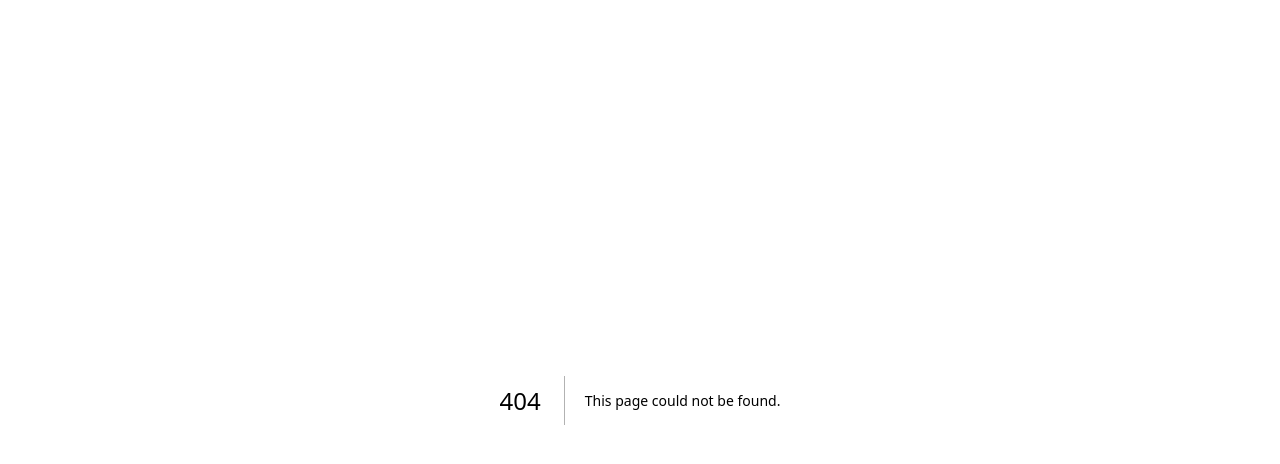
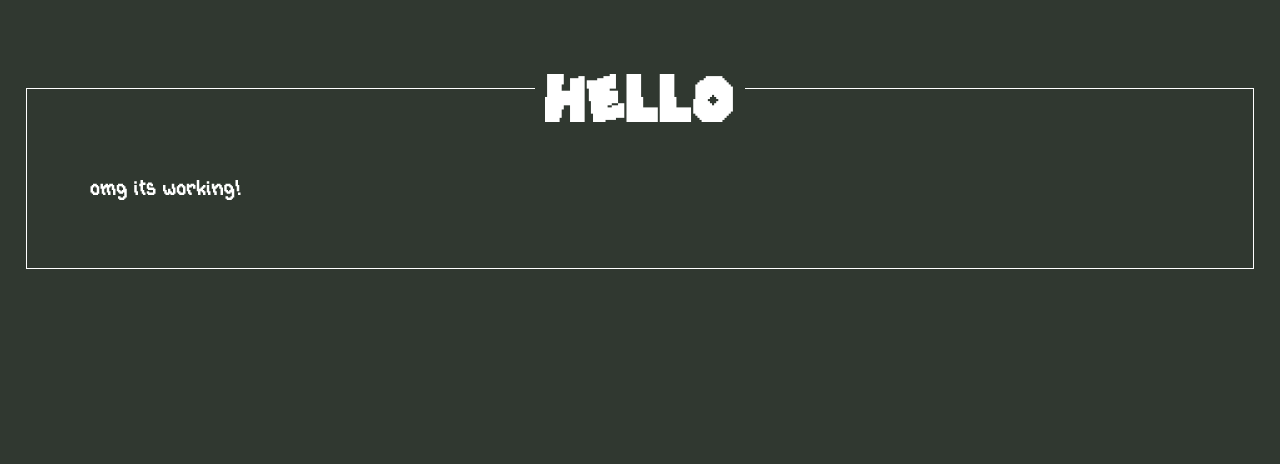
Before and after one commit to codingkatty/calculate, a Next.js app: page /dashboard in a window 1280 px wide. Before the commit this address had no page. Shown: the top 464 px of the page. Built offline with nearby package versions, Linux system fonts and the light colour scheme.

Commit message:
hack club auth

```diff
--- /dev/null
+++ b/app/api/auth/[...all]/route.ts
@@ -0,0 +1,4 @@
+import { auth } from "@/lib/auth";
+import { toNextJsHandler } from "better-auth/next-js";
+
+export const { GET, POST } = toNextJsHandler(auth);
--- /dev/null
+++ b/app/dashboard/page.tsx
@@ -0,0 +1,12 @@
+export default function Dashboard() {
+    return (
+        <div>
+            <fieldset className="border lg:mx-[2%] mx-[5%] mt-[20%] lg:mt-[5%]">
+                <legend className="mx-auto font-mario px-[10px] text-2xl lg:text-5xl headline select-none">hello</legend>
+                <p className="font-pirkkala text-xl lg:p-16 p-8 lg:w-[60%]">
+                    omg its working!
+                </p>
+            </fieldset>
+        </div>
+    )
+}
--- a/app/globals.css
+++ b/app/globals.css
@@ -119,3 +119,21 @@ body {
   padding: 5px 50px;
   border-radius: 10px;
 }
+
+.otherbtn {
+  background-color: #7cedf9;
+  padding: 5px 50px;
+  border-radius: 10px;
+  color:#303830;
+  cursor: pointer;
+}
+
+.otherbtn:hover {
+  background-color: #aaf6ff;
+  color:#545f54;
+}
+
+.otherbtn:active {
+  background-color: #30c2d3;
+  color:#000000;
+}
--- a/app/page.tsx
+++ b/app/page.tsx
@@ -4,6 +4,7 @@ import { ScrollTrigger } from "gsap/ScrollTrigger";
 import { SplitText } from "gsap/SplitText";
 import { useGSAP } from '@gsap/react';
 import { useEffect } from 'react';
+import { authClient } from '@/lib/auth-client';
 
 gsap.registerPlugin(useGSAP);
 gsap.registerPlugin(ScrollTrigger);
@@ -63,6 +64,13 @@ export default function Home() {
             }
         );
     })
+
+    async function handleLogin() {
+        await authClient.signIn.oauth2({
+            providerId: "hackclub",
+            callbackURL: "/dashboard",
+        })
+    }
     return (
         <main>
             <div className="lg:h-screen h-[50%] bg-[#303830] hero">
@@ -93,14 +101,15 @@ export default function Home() {
                     <legend className="mx-auto font-mario px-[10px] text-2xl lg:text-5xl headline select-none">the challenge</legend>
                     <p className="font-pirkkala text-xl lg:px-16 px-8 lg:pt-16 pt-8 lg:w-[60%]">Hey there! Have you ever tried building a calculator? I made a really simple one when I was first leaning python. Anywaysss- from <span className="b">June 22nd</span> till <span className="l">July 17th</span>: <br /> <br />
 
-                    <span className="text-3xl">
-                        <span className="text-[#fff4bb]">you ship</span>: any project that can calculate, and <br /> <span className="text-[#fff4bb]">we'll ship you</span> an <span className="y">(actual) calculator!!</span>
-                    </span>
+                        <span className="text-3xl">
+                            <span className="text-[#fff4bb]">you ship</span>: any project that can calculate, and <br /> <span className="text-[#fff4bb]">we'll ship you</span> an <span className="y">(actual) calculator!!</span>
+                        </span>
 
-                    <br /><br />sounds good? you could make a [<span className="b">calculator app for your <span className="text-white">phone?? sprig?? fridge???</span></span>], [<span className="l">rhythm game involving calculators</span>], or maybe [<span className="g">the worst calculator to ever exist?????</span>] ...well...anything!! even a simple calculator as long as you add your own unique twist to it :-)
+                        <br /><br />sounds good? you could make a [<span className="b">calculator app for your <span className="text-white">phone?? sprig?? fridge???</span></span>], [<span className="l">rhythm game involving calculators</span>], or maybe [<span className="g">the worst calculator to ever exist?????</span>] ...well...anything!! even a simple calculator as long as you add your own unique twist to it :-)
                     </p>
                     <div className="lg:px-16 px-8">
-                        <button className="coolbtn mt-[40px] mb-[60px] font-pirkkala text-xl">Submit</button>
+                        <button className="coolbtn mt-[40px] lg:mb-[60px] mb-[10px] font-pirkkala text-xl">Submit</button>
+                        <button className="otherbtn mb-[60px] font-pirkkala text-xl lg:ml-[12px]" onClick={handleLogin}>Hardware/Art Time Tracker</button>
                     </div>
                 </fieldset>
                 <div className="flex lg:mx-[2%] mx-[5%] mt-[20%] lg:mt-[5%] justify-between lg:flex-row flex-col h-auto">
--- /dev/null
+++ b/lib/auth-client.ts
@@ -0,0 +1,8 @@
+import { createAuthClient } from "better-auth/client"
+import { genericOAuthClient } from "better-auth/client/plugins"
+
+export const authClient = createAuthClient({
+  plugins: [genericOAuthClient()],
+})
+
+export const { signIn, signOut, useSession } = authClient;
--- /dev/null
+++ b/lib/auth.ts
@@ -0,0 +1,18 @@
+import { betterAuth } from "better-auth"
+import { genericOAuth } from "better-auth/plugins"
+
+export const auth = betterAuth({
+    plugins: [
+        genericOAuth({
+            config: [
+                {
+                    providerId: "hackclub",
+                    discoveryUrl: "https://auth.hackclub.com/.well-known/openid-configuration",
+                    clientId: process.env.HACKCLUB_CLIENT_ID as string,
+                    clientSecret: process.env.HACKCLUB_CLIENT_SECRET,
+                    scopes: ["openid", "profile", "email", "verification_status"],
+                },
+            ],
+        }),
+    ],
+})
--- a/package.json
+++ b/package.json
@@ -10,6 +10,7 @@
   },
   "dependencies": {
     "@gsap/react": "^2.1.2",
+    "better-auth": "^1.6.19",
     "gsap": "^3.15.0",
     "image-map-resizer": "^1.0.10",
     "next": "16.2.0",
```
Also changed, not shown: 1 other file (tests, documents, lock files or other folders).
